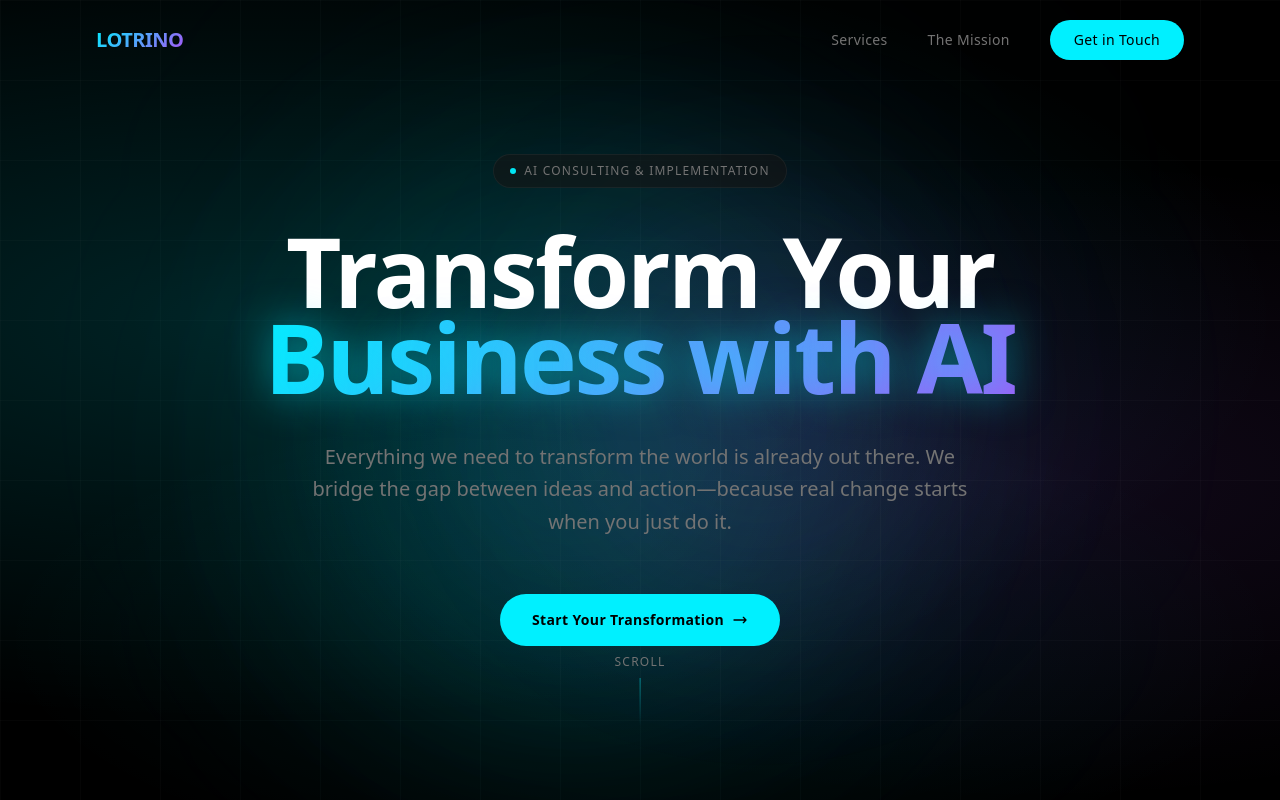
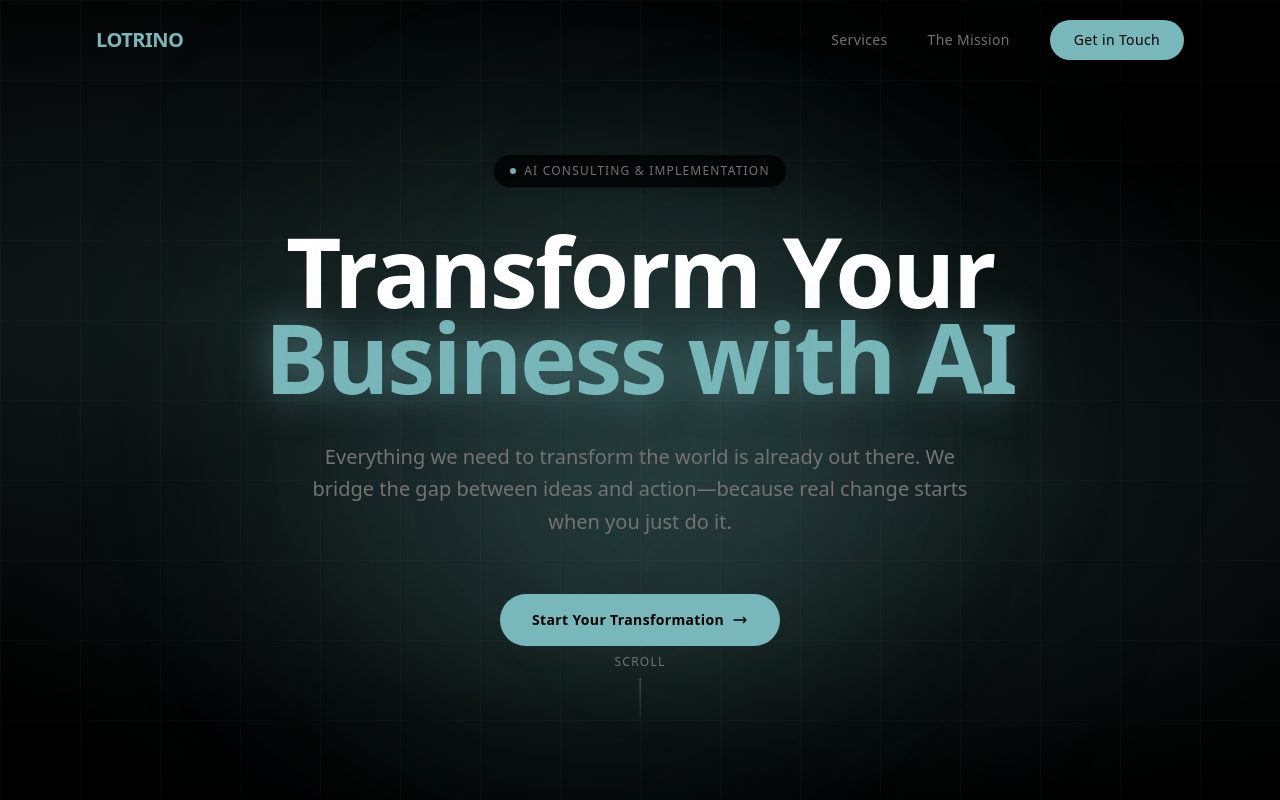
Before and after one commit to janbocchino/LOTRINO_page, a Next.js app: page / in a window 1280 px wide. Shown: the top 800 px of the page. Built offline with nearby package versions, Linux system fonts and the light colour scheme.

Commit message:
colour fix

```diff
--- a/src/app/globals.css
+++ b/src/app/globals.css
@@ -1,10 +1,11 @@
 @import "tailwindcss";
 
+/* Cache bust v2 */
 :root {
   --background: #000000;
   --foreground: #ffffff;
-  --accent: #00f0ff;
-  --accent-secondary: #a855f7;
+  --accent: #79b8ba;
+  --accent-secondary: #79b8ba;
   --surface: #0a0a0a;
   --surface-light: #141414;
   --border: #262626;
@@ -72,9 +73,9 @@ body {
 /* Animated mesh gradient background */
 .mesh-gradient {
   background:
-    radial-gradient(ellipse 80% 50% at 20% 40%, rgba(0, 240, 255, 0.15), transparent),
-    radial-gradient(ellipse 60% 40% at 80% 60%, rgba(168, 85, 247, 0.1), transparent),
-    radial-gradient(ellipse 50% 30% at 50% 80%, rgba(0, 240, 255, 0.08), transparent);
+    radial-gradient(ellipse 80% 50% at 20% 40%, rgba(121, 184, 186, 0.15), transparent),
+    radial-gradient(ellipse 60% 40% at 80% 60%, rgba(121, 184, 186, 0.1), transparent),
+    radial-gradient(ellipse 50% 30% at 50% 80%, rgba(121, 184, 186, 0.08), transparent);
 }
 
 /* Grid pattern */
@@ -95,16 +96,16 @@ body {
 
 /* Glow effects */
 .glow-accent {
-  box-shadow: 0 0 60px rgba(0, 240, 255, 0.3), 0 0 120px rgba(0, 240, 255, 0.1);
+  box-shadow: 0 0 60px rgba(121, 184, 186, 0.3), 0 0 120px rgba(121, 184, 186, 0.1);
 }
 
 .glow-text {
-  text-shadow: 0 0 40px rgba(0, 240, 255, 0.5);
+  text-shadow: 0 0 40px rgba(121, 184, 186, 0.5);
 }
 
 /* Glass card */
 .glass {
-  background: rgba(20, 20, 20, 0.6);
+  background: rgba(0, 0, 0, 0.75);
   backdrop-filter: blur(20px);
   -webkit-backdrop-filter: blur(20px);
   border: 1px solid rgba(255, 255, 255, 0.05);
@@ -112,7 +113,7 @@ body {
 
 .glass-hover:hover {
   background: rgba(30, 30, 30, 0.7);
-  border-color: rgba(0, 240, 255, 0.2);
+  border-color: rgba(121, 184, 186, 0.2);
 }
 
 /* Animated gradient border */
@@ -227,7 +228,7 @@ body {
 }
 
 .btn-glow:hover {
-  box-shadow: 0 0 30px rgba(0, 240, 255, 0.4);
+  box-shadow: 0 0 30px rgba(121, 184, 186, 0.4);
   transform: translateY(-2px);
 }
 
```
